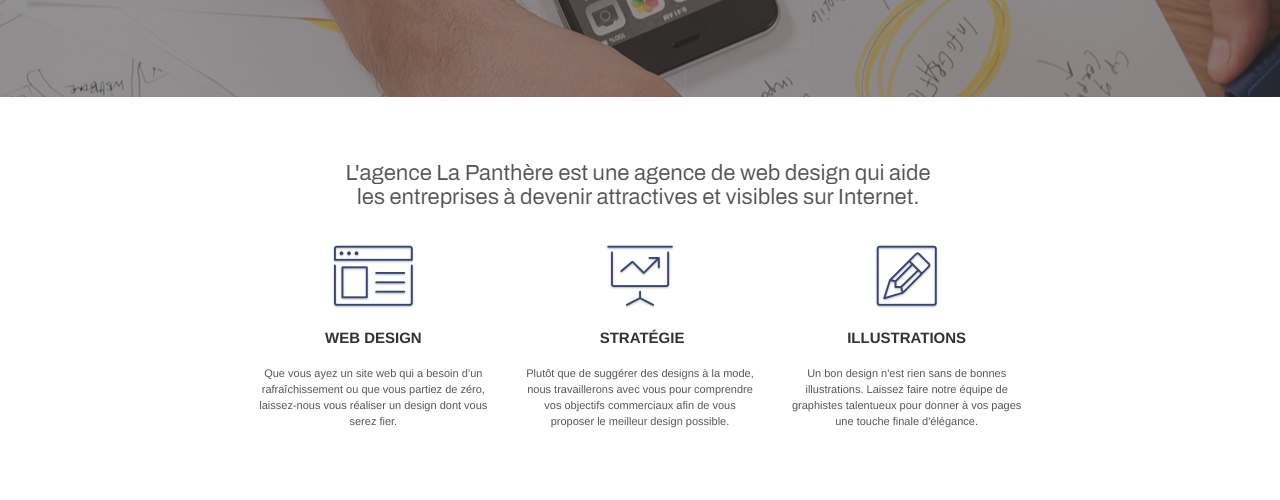
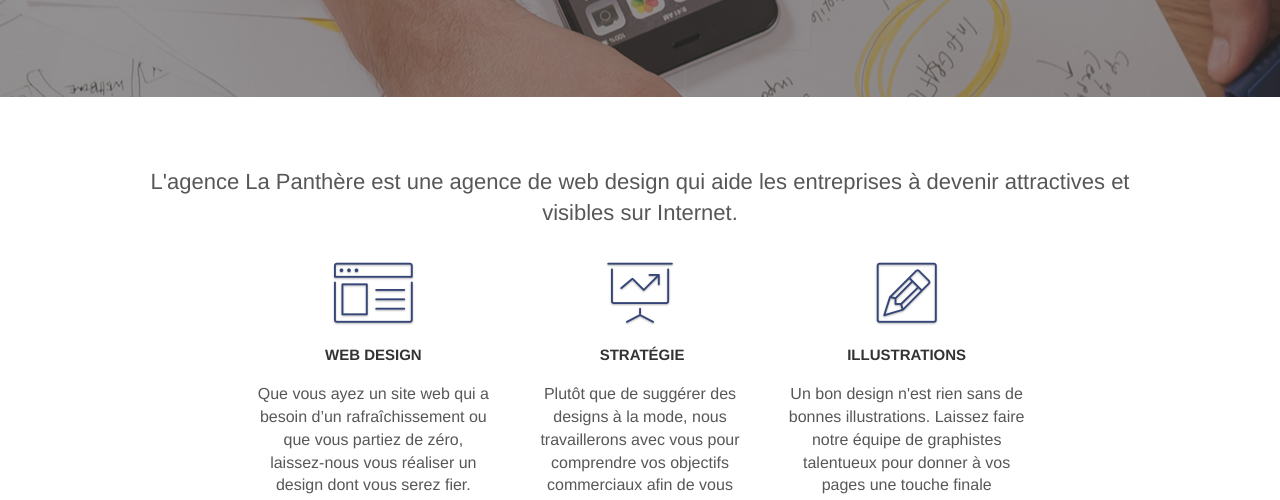
Before and after one commit to GhurdylN1/Projet_P4_Pantere, a plain HTML site: page index.html in a window 1280 px wide. Shown: the part 435-935 px from the top of the page. Drawn offline with Linux system fonts and the light colour scheme.

Commit message:
modification des imagestexte en texte seul et taille des p

```diff
--- a/index.html
+++ b/index.html
@@ -82,7 +82,7 @@
 			<div class="container bloc-md">
 				<div class="row">
 					<div class="col-sm-12 text-center">
-						<img alt="agence web, agence web paris, web design paris, stratégie web" src="img/title.png" />
+						<h2>L'agence La Panthère est une agence de web design qui aide les entreprises à devenir attractives et visibles sur Internet.</h2>
 					</div>
 				</div>
 				<div class="row voffset-lg med-width-whitespace">
--- a/style.css
+++ b/style.css
@@ -663,6 +663,10 @@ a {
     color: #575757 !important;
 }
 
+h2 {
+    text-align: center;
+}
+
 .container {
     max-width: 1000px;
 }
@@ -686,7 +690,7 @@ a {
 }
 
 p {
-    font-size: 11px;
+    font-size: 16px;
 }
 
 .tight-width-whitespace {
```
